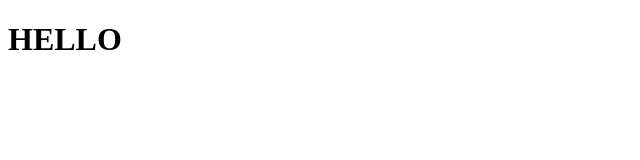
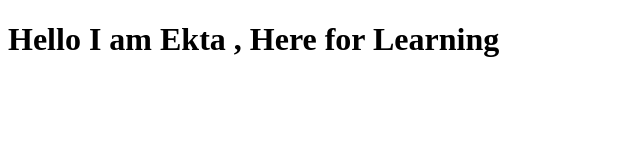
Before and after one commit to EktaAgrawal08/coursera-test, a plain HTML site: page site/index.html in a window 1280 px wide. Shown: the whole page, without its empty margins (0-640 px from the left). Drawn offline with Linux system fonts and the light colour scheme.

Commit message:
Other adition.

```diff
--- a/site/index.html
+++ b/site/index.html
@@ -4,6 +4,6 @@
  <title>Coursera</title>
 </head>
 <body>
-<h1>HELLO</h1>
+<h1>Hello I am Ekta , Here for Learning</h1>
 </body>
 </html>
```
